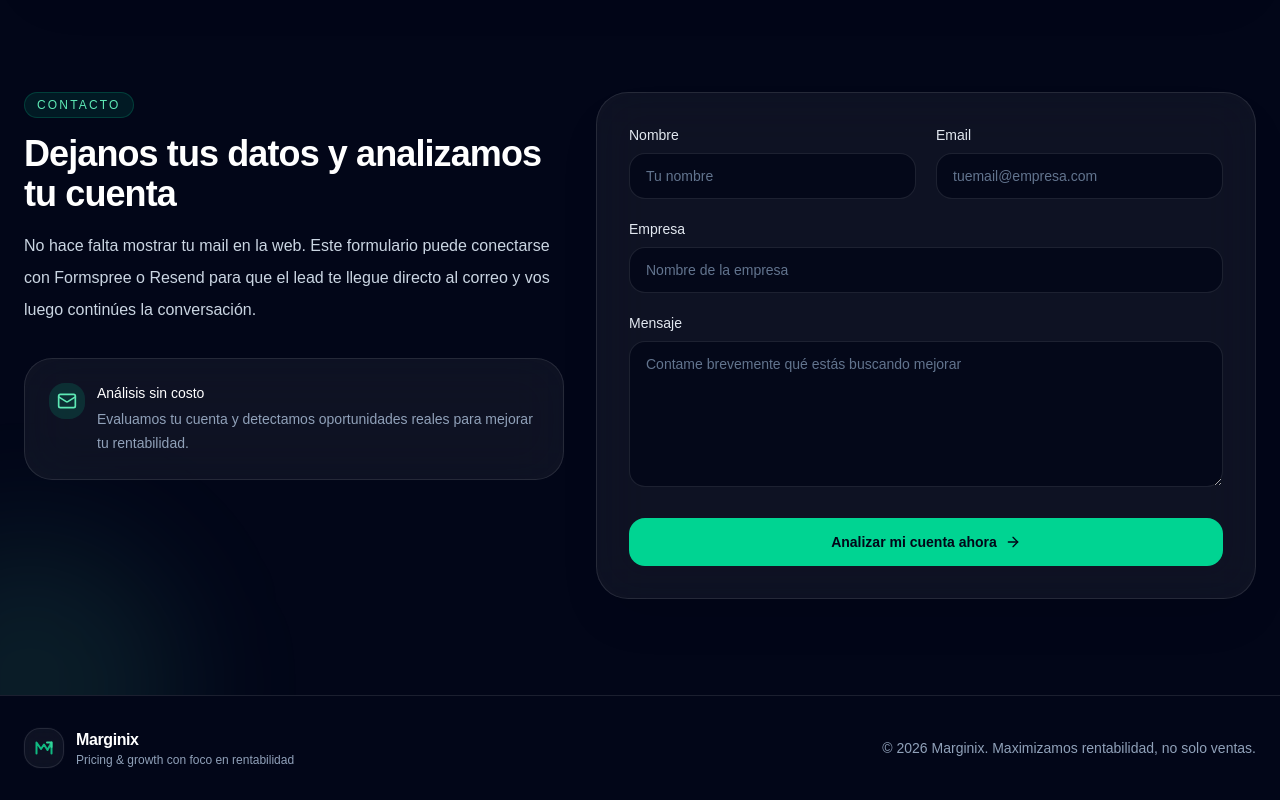
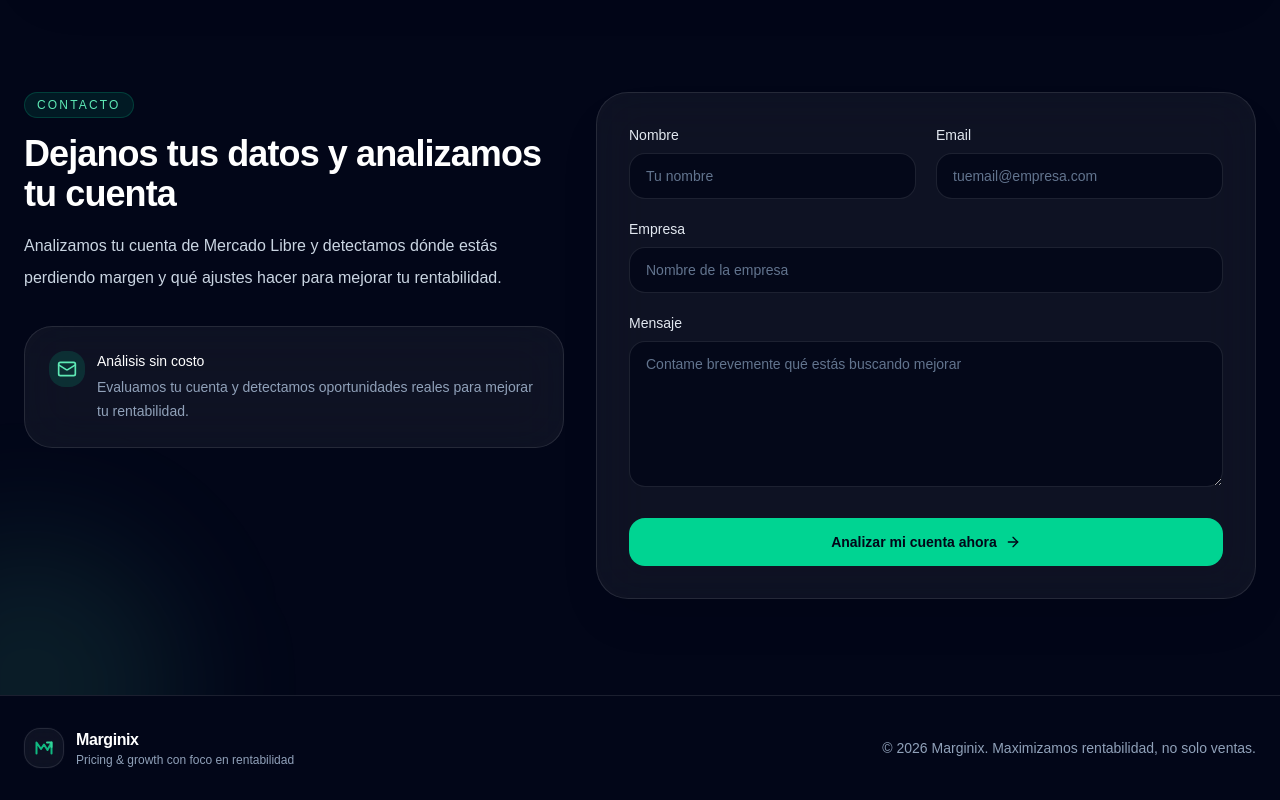
Before and after one commit to alanpintos42-gif/Marginix, a Next.js app: page / in a window 1280 px wide. Shown: the part 2704-3504 px from the top of the page. Built offline with nearby package versions, Linux system fonts and the light colour scheme.

Commit message:
Update page.tsx

```diff
--- a/app/page.tsx
+++ b/app/page.tsx
@@ -605,9 +605,7 @@ export default function MarginixLanding() {
                   Dejanos tus datos y analizamos tu cuenta
                 </h2>
                 <p className="mt-4 max-w-xl text-base leading-8 text-slate-300">
-                  No hace falta mostrar tu mail en la web. Este formulario puede
-                  conectarse con Formspree o Resend para que el lead te llegue
-                  directo al correo y vos luego continúes la conversación.
+                  Analizamos tu cuenta de Mercado Libre y detectamos dónde estás perdiendo margen y qué ajustes hacer para mejorar tu rentabilidad.
                 </p>
 
                 <div className="mt-8 space-y-4 rounded-[28px] border border-white/10 bg-white/5 p-6 backdrop-blur-xl">
```
